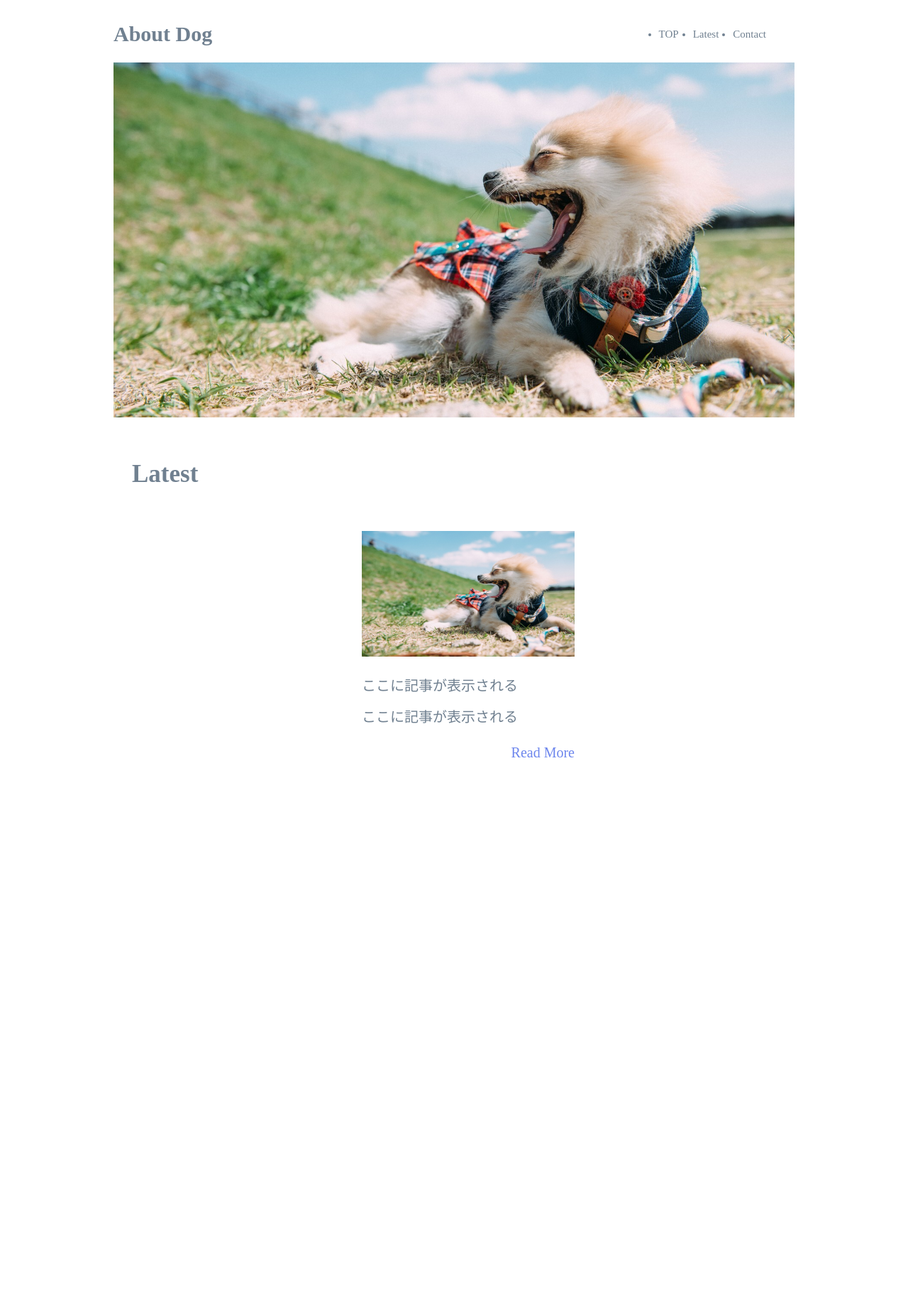
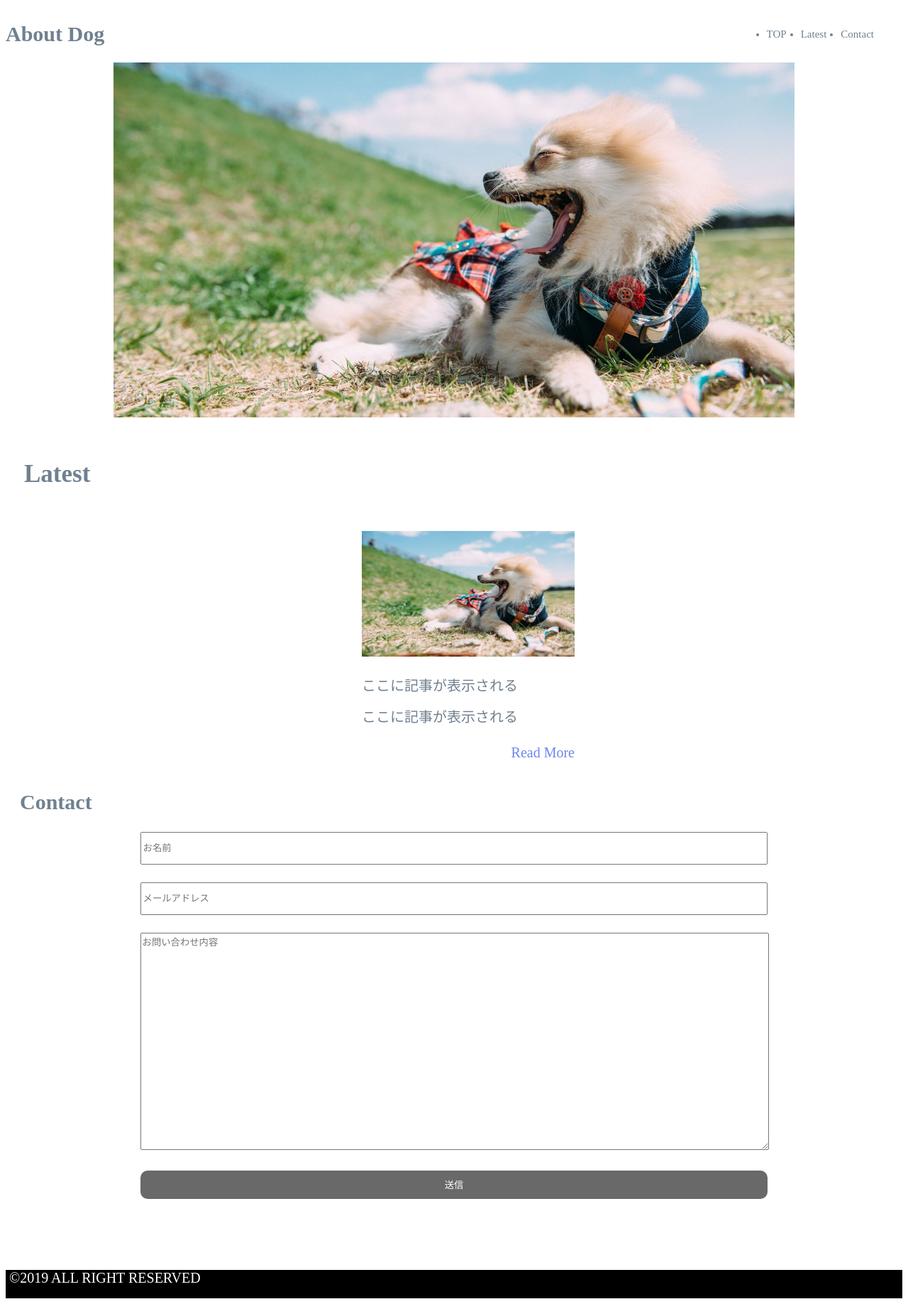
Before and after one commit to MorizonoMizuki/aboutdog, a WordPress theme: template index.php in a window 1280 px wide. Shown: the whole page at 71% size. Before the commit the page ends 1067 px from the top, so only its background shows below. Run offline with PHP 8.4 and a stand-in for WordPress, Linux system fonts and the light colour scheme; the site name, menu and one post (Sample post) are stand-ins, and other content is empty.

Commit message:
コンタクトフォーム、フッター完成！！

```diff
--- a/css/style.css
+++ b/css/style.css
@@ -1,7 +1,7 @@
 @charset "UTF-8";
 
 .container {
-    width: 960px;
+    width: 100%;
     margin: 0 auto;
   }
 
@@ -116,6 +116,72 @@ section {
     text-decoration: none;
 }
 
+h2 {
+    margin-left: 20px;
+    font-size: 30px;
+    /* text-align: left; */
+    color: slategray;
+}
+
+.form-left{
+    display: flex;
+    flex-direction: column;
+    margin: 0 auto;
+    width: 70%;
+}
+
+.name {
+    height: 40px;
+}
+
+.email {
+    height: 40px;
+    margin-top: 25px;
+}
+
+.form-right {
+    width: 70%;
+    margin: 0 auto;
+}
+
+.textarea {
+    width: 99.5%;
+    height: 300px;
+    margin-top: 25px;
+}
+
+.submit {
+    width: 70%;
+    margin: 0 auto;
+}
+
+.button {
+    width: 100%;
+    height: 40px;
+    margin-top: 25px;
+    color: white;
+    background-color: dimgray;
+    border: none;
+    outline: none;
+    border-radius: 10px;
+}
+
+footer {
+    color: white;
+    background-color: black;
+    height: 40px;
+    width: 100%;
+    margin-top: 100px;
+}
+
+.footer-right{
+    margin-left: 5px;
+   margin-top: 5px;
+}
+small {
+   font-size: 20px;
+}
+
 
 @media screen and (max-width: 960px) {
 
--- a/index.php
+++ b/index.php
@@ -20,6 +20,33 @@
 
         </section>
   </div>
+
+  <aside>
+        <h2>Contact</h2>
+        <form>
+
+            <div class="form">
+            <div class="form-left">
+                <input class="name" type="text " placeholder="お名前">
+                <input class="email" type="text" placeholder="メールアドレス">
+            </div>
+
+                <div class="form-right" >
+                    <textarea class="textarea" placeholder="お問い合わせ内容"></textarea>
+                </div>
+            </div>
+
+            <p class="submit">
+                <input class="button" type="submit" value="送信">
+            </p>
+        </form>
+    </aside>
+    <footer>
+        <p class="footer-right">
+            <small>&copy;2019 ALL RIGHT RESERVED</small>
+        </p>
+    </footer>
+
   <?php wp_footer(); ?>
 </body>
 </html>
```
Also changed, not shown: css/reset.css (+90 -0 lines).
